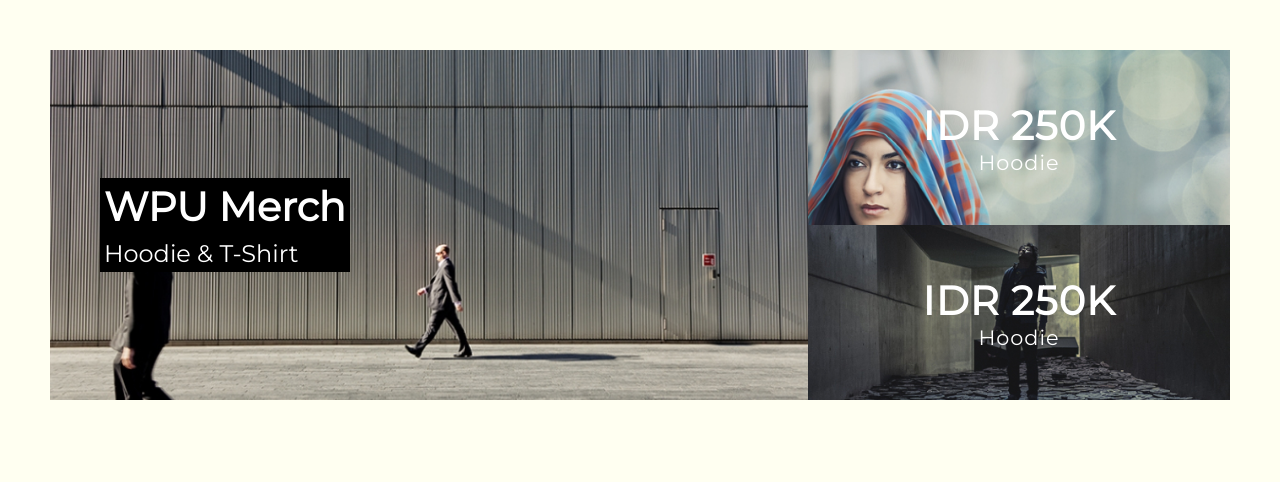
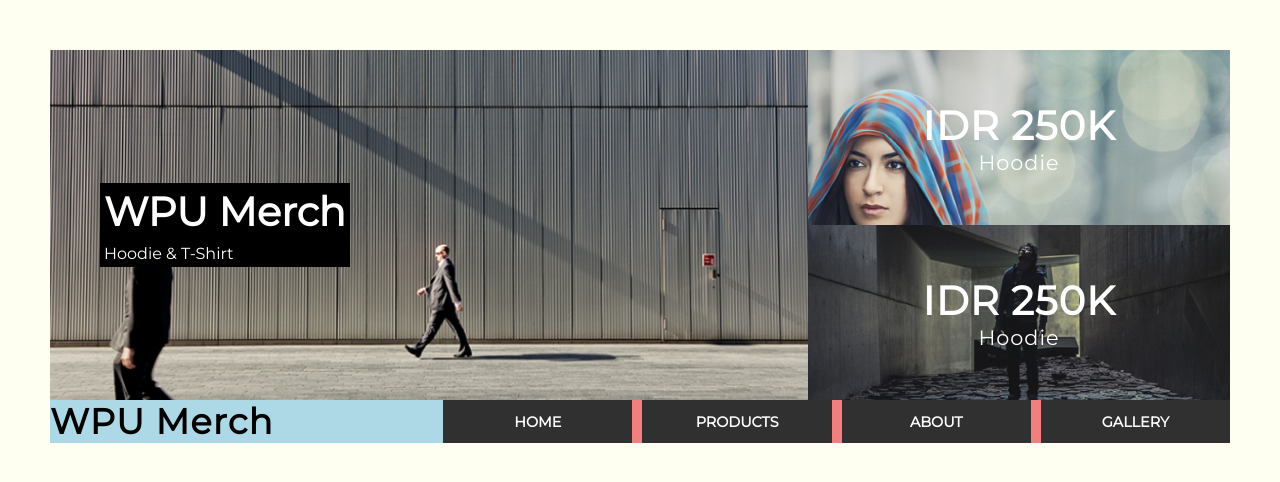
Before and after one commit to ifauzan9/belajar-web-grid-layout1, a plain HTML site: page index.html in a window 1280 px wide. Drawn offline with Linux system fonts and the light colour scheme.

Commit message:
menambah menu nav

```diff
--- a/index.html
+++ b/index.html
@@ -29,6 +29,19 @@
           <p>Hoodie</p>
         </div>
       </div>
+
+      <div class="menu">
+        <div class="logo">
+          <h3>WPU Merch</h3>
+        </div>
+
+        <ul class="nav">
+          <li><a href="">home</a></li>
+          <li><a href="">products</a></li>
+          <li><a href="">about</a></li>
+          <li><a href="">gallery</a></li>
+        </ul>
+      </div>
     </div>
   </body>
 </html>
--- a/style.css
+++ b/style.css
@@ -45,7 +45,7 @@ body{
 }
 
 .hero p{
-    font-size: 1.5rem;
+    font-size: 1.5raem;
     background-color: #000;
     color: #fff;
     padding: 4px;
@@ -96,3 +96,63 @@ body{
     font-size: 1.3rem;
     letter-spacing: 1px;
 }
+
+
+/* MENU */
+.menu{
+    background-color: lightcoral;
+    display: grid;
+    grid-template-columns: 1fr 2fr;
+}
+
+.logo{
+    background-color: lightblue;
+    display: grid;
+    justify-content: start;
+    align-content: center;
+}
+
+.logo h3{
+    font-size: 2.2rem;
+    font-weight: bold;
+    letter-spacing: 1.2px;
+}
+
+.nav {
+    list-style: none;
+    display: grid;
+    grid-template-columns: repeat(auto-fit, minmax(100px, 1fr));
+    column-gap: 10px;
+}
+
+.nav li a{
+    background-color: rgb(48, 48, 48);
+    display: flex;
+    height: 100%;
+    justify-content: center;
+    align-items: center;
+    text-decoration: none;
+    font-size: .9rem;
+    text-transform: uppercase;
+    font-weight: bold;
+    color: #fff;
+}
+
+.nav li a:hover{
+    cursor: pointer;
+    background-color: rgb(88, 75, 75);
+}
+
+
+/* RESPONSIVE  BREAKPOINT*/
+@media screen and (max-width: 1024px) {
+
+}
+
+@media screen and (max-width: 768px) {
+
+}
+
+@media screen and (max-width: 600px){
+
+}
```
